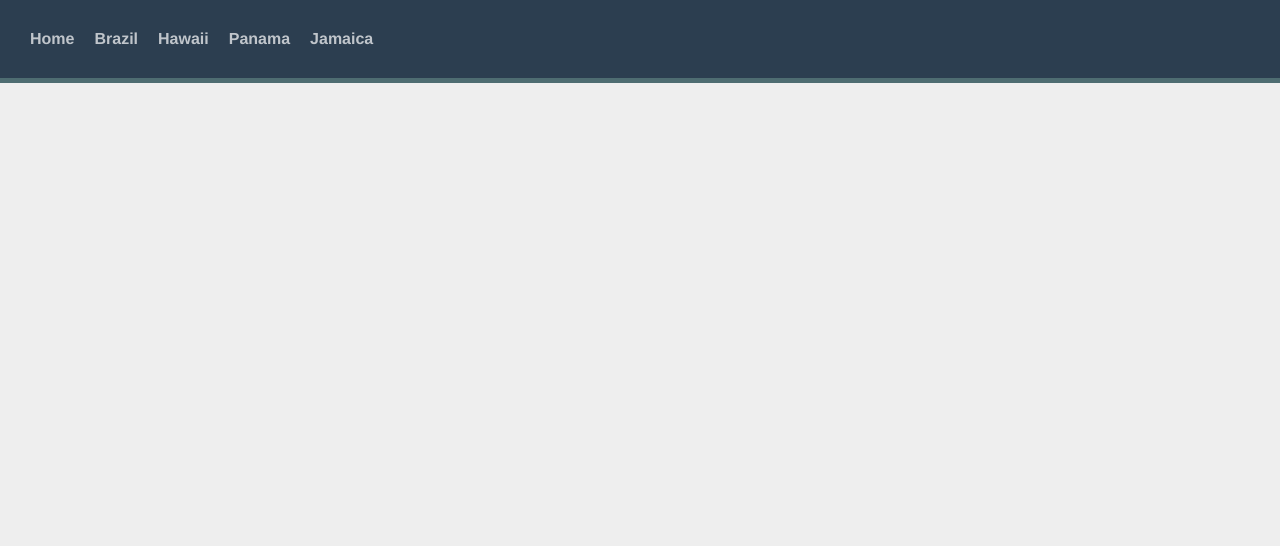
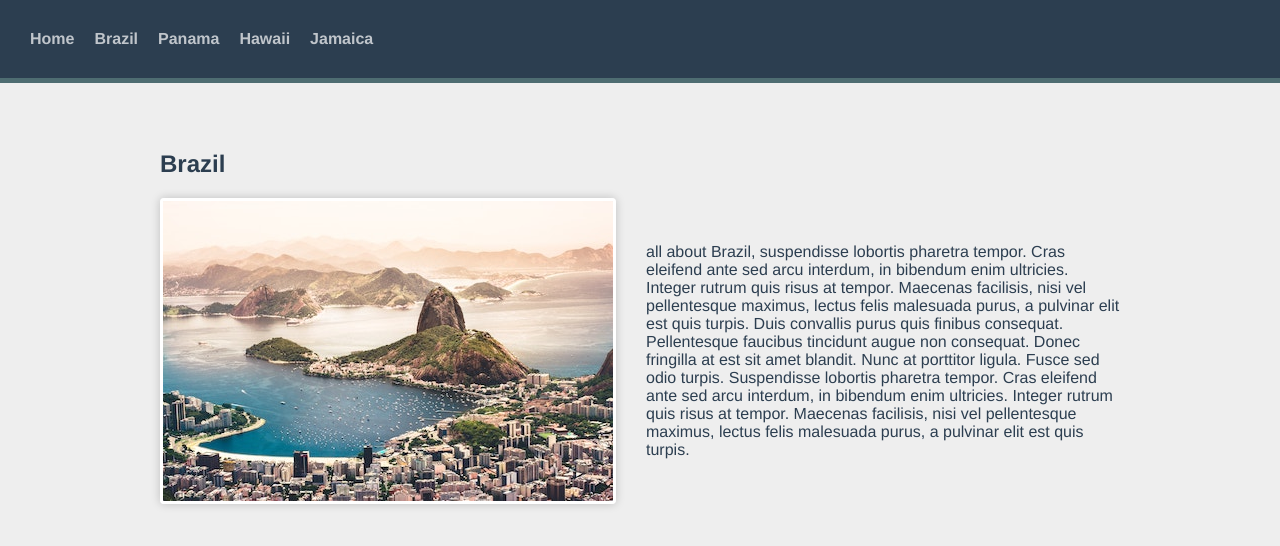
Before and after one commit to sasabeghiu/vue-school-travel-app, a Vue app: page /destination/1 in a window 1280 px wide. Shown: the top 546 px of the page. Built offline with nearby package versions, Linux system fonts and the light colour scheme.

Commit message:
add nav component and dynamic routes

```diff
--- a/src/App.vue
+++ b/src/App.vue
@@ -1,17 +1,14 @@
-<script setup>
-import { RouterLink, RouterView } from 'vue-router'
-</script>
-
 <template>
-  <div id="nav">
-    <RouterLink to="/">Home</RouterLink>
-    <RouterLink to="/brazil">Brazil</RouterLink>
-    <RouterLink to="/hawaii">Hawaii</RouterLink>
-    <RouterLink to="/panama">Panama</RouterLink>
-    <RouterLink to="/jamaica">Jamaica</RouterLink>
-  </div>
-
+  <TheNavigation></TheNavigation>
   <div class="container">
     <RouterView />
   </div>
 </template>
+
+<script>
+import TheNavigation from './components/TheNavigation.vue';
+
+export default {
+  components: { TheNavigation }
+}
+</script>
--- /dev/null
+++ b/src/components/TheNavigation.vue
@@ -0,0 +1,16 @@
+<template>
+    <div id="nav">
+        <RouterLink to="/">Home</RouterLink>
+        <RouterLink to="/brazil">Brazil</RouterLink>
+        <RouterLink to="/panama">Panama</RouterLink>
+        <RouterLink to="/hawaii">Hawaii</RouterLink>
+        <RouterLink to="/jamaica">Jamaica</RouterLink>
+    </div>
+</template>
+
+<style lang="css">
+#nav .active-link {
+    color: magenta;
+    border-bottom: 2px solid purple;
+}
+</style>
--- a/src/router/index.js
+++ b/src/router/index.js
@@ -28,8 +28,13 @@
       path: '/jamaica',
       name: 'jamaica',
       component: () => import('../views/JamaicaView.vue')
+    },
+    {
+      path: '/destination/:id',
+      component: () => import('../views/DestinationShow.vue')
     }
-  ]
+  ],
+  linkActiveClass: 'active-link'
 })
 
 export default router
--- /dev/null
+++ b/src/views/DestinationShow.vue
@@ -0,0 +1,24 @@
+<template>
+    <section class="destination">
+        <h1>{{ destination.name }}</h1>
+        <div class="destination-details">
+            <img :src="`/images/${destination.image}`" :alt="destination.name">
+            <p>{{ destination.description }}</p>
+        </div>
+    </section>
+</template>
+
+<script>
+import sourceData from '../data.json'
+
+export default {
+    computed: {
+        destinationId() {
+            return parseInt(this.$route.params.id)
+        },
+        destination() {
+            return sourceData.destinations.find(destination => destination.id === this.destinationId)
+        }
+    }
+}
+</script>
```
